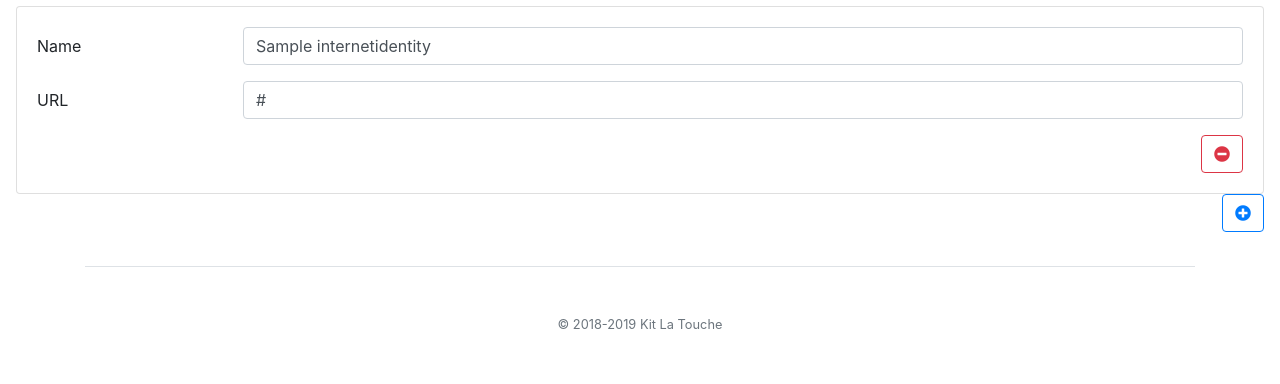
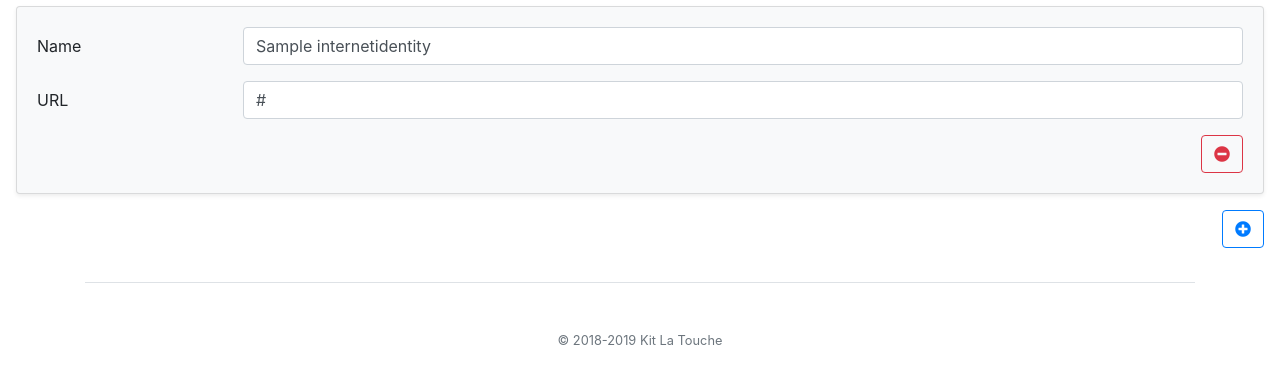
Before and after one commit to wlonk/wheretofind.me, a Django app: page /s/edit/ in a window 1280 px wide. Shown: the part 204-588 px from the top of the page. Run offline with Django 3.2, Linux system fonts and the light colour scheme; a user stored in the database is signed in; tables that the repository leaves empty hold one stand-in row (values such as "Sample post"); some libraries are stand-ins or nearby versions.

Commit message:
Add some style

```diff
--- a/static/js/main.js
+++ b/static/js/main.js
@@ -18,27 +18,7 @@ jQuery(document).ready(function($) {
   // Add:
   $(".add-identity").click(function() {
     // Add placeholder
-    var placeholder = $(`
-  <div class="identity card">
-    <div class="card-body">
-      <div class="form-group row">
-        <label class="col-sm-2 col-form-label name">Name</label>
-        <div class="col-sm-10">
-          <input type="text" class="form-control name" name="name" readonly placeholder="Example">
-        </div>
-      </div>
-      <div class="form-group row">
-        <label class="col-sm-2 col-form-label url">URL</label>
-        <div class="col-sm-10">
-          <input type="text" class="form-control url" name="url" readonly placeholder="https://example.com/">
-        </div>
-      </div>
-      <button class="btn delete btn-outline-danger float-right">
-        <span class="fas fa-minus-circle"></span>
-      </button>
-    </div>
-  </div>
-    `);
+    var placeholder = $("template#identity").contents('div').clone();
     $("form.identities .add-identity").before(placeholder);
     // Hit API
     var url = "/api/identities/";
--- a/templates/base.html
+++ b/templates/base.html
@@ -72,5 +72,8 @@
     <script src="https://cdnjs.cloudflare.com/ajax/libs/popper.js/1.14.3/umd/popper.min.js" integrity="sha384-ZMP7rVo3mIykV+2+9J3UJ46jBk0WLaUAdn689aCwoqbBJiSnjAK/l8WvCWPIPm49" crossorigin="anonymous"></script>
     <script src="https://stackpath.bootstrapcdn.com/bootstrap/4.1.3/js/bootstrap.min.js" integrity="sha384-ChfqqxuZUCnJSK3+MXmPNIyE6ZbWh2IMqE241rYiqJxyMiZ6OW/JmZQ5stwEULTy" crossorigin="anonymous"></script>
     <script src="{% static "js/main.js" %}"></script>
+
+    {% block "templates" %}
+    {% endblock "templates" %}
   </body>
 </html>
--- a/templates/wheretofindme/edit_identities.html
+++ b/templates/wheretofindme/edit_identities.html
@@ -4,7 +4,7 @@
 <h1 class="display-4">Where are you?</h1>
 <form method="post" action="." class="identities">
   {% for identity in identities %}
-  <div class="identity card" data-id="{{ identity.id }}">
+  <div class="identity card bg-light shadow-sm w-100 mb-3" data-id="{{ identity.id }}">
     <div class="card-body">
       <div class="form-group row">
         <label for="name-{{ identity.id }}" class="col-sm-2 col-form-label">Name</label>
@@ -29,3 +29,27 @@
   </button>
 </form>
 {% endblock "main" %}
+
+{% block "templates" %}
+<template id="identity">
+  <div class="identity card bg-light shadow-sm w-100 mb-3">
+    <div class="card-body">
+      <div class="form-group row">
+        <label class="col-sm-2 col-form-label name">Name</label>
+        <div class="col-sm-10">
+          <input type="text" class="form-control name" name="name" readonly placeholder="Example">
+        </div>
+      </div>
+      <div class="form-group row">
+        <label class="col-sm-2 col-form-label url">URL</label>
+        <div class="col-sm-10">
+          <input type="text" class="form-control url" name="url" readonly placeholder="https://example.com/">
+        </div>
+      </div>
+      <button class="btn delete btn-outline-danger float-right">
+        <span class="fas fa-minus-circle"></span>
+      </button>
+    </div>
+  </div>
+</template>
+{% endblock "templates" %}
--- a/templates/wheretofindme/user_detail.html
+++ b/templates/wheretofindme/user_detail.html
@@ -6,7 +6,7 @@
 <div class="card-deck">
   {% for identity in identities %}
   {% if identity.name %}
-  <div class="card">
+  <div class="card bg-light shadow-sm mb-3">
     <div class="card-body">
       {% if identity.looks_like_link %}
       <a rel="me nofollow" href="{{ identity.url }}">
```
